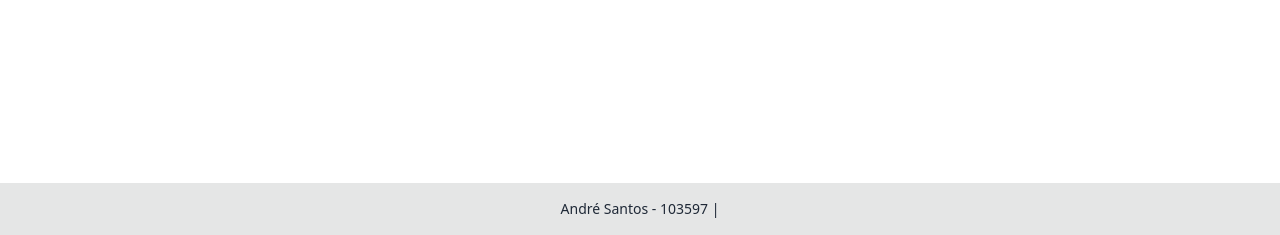
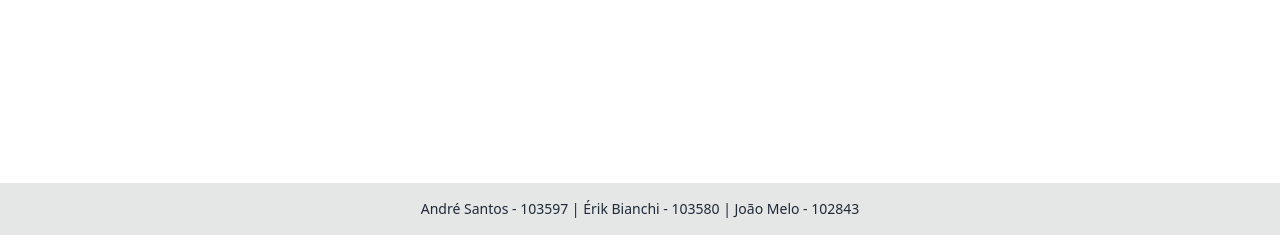
Before and after one commit to arrzdev/Projeto2_BD, a Flask app: page /order in a window 1280 px wide. Shown: the part 565-800 px from the top of the page. Run offline with Flask 3, Linux system fonts and the light colour scheme; data that the repository does not hold is empty; some libraries are stand-ins or nearby versions.

Commit message:
Added names to footer

```diff
--- a/app/templates/base.html
+++ b/app/templates/base.html
@@ -38,7 +38,7 @@
 
   <footer class="footer footer-center p-4 bg-base-300 text-base-content">
     <div>
-      <p>André Santos - 103597 | </p>
+      <p>André Santos - 103597 | Érik Bianchi - 103580 | João Melo - 102843</p>
     </div>
   </footer>
 </body>
```
